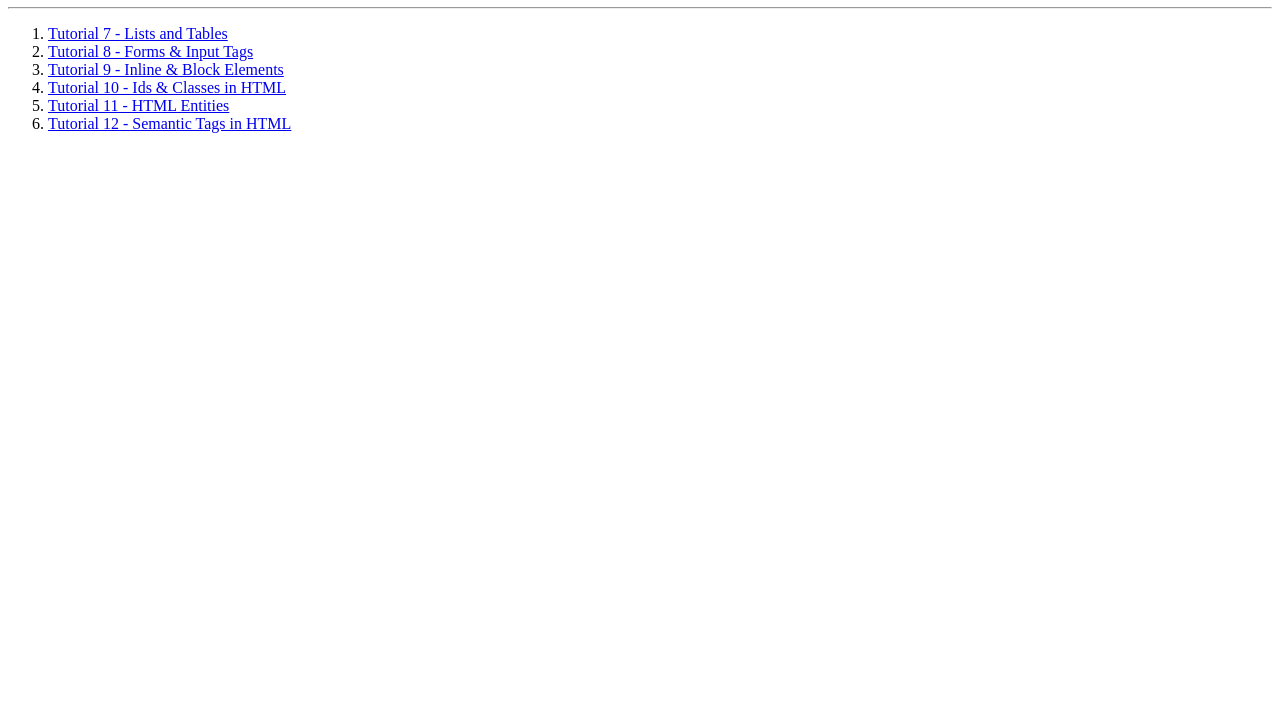
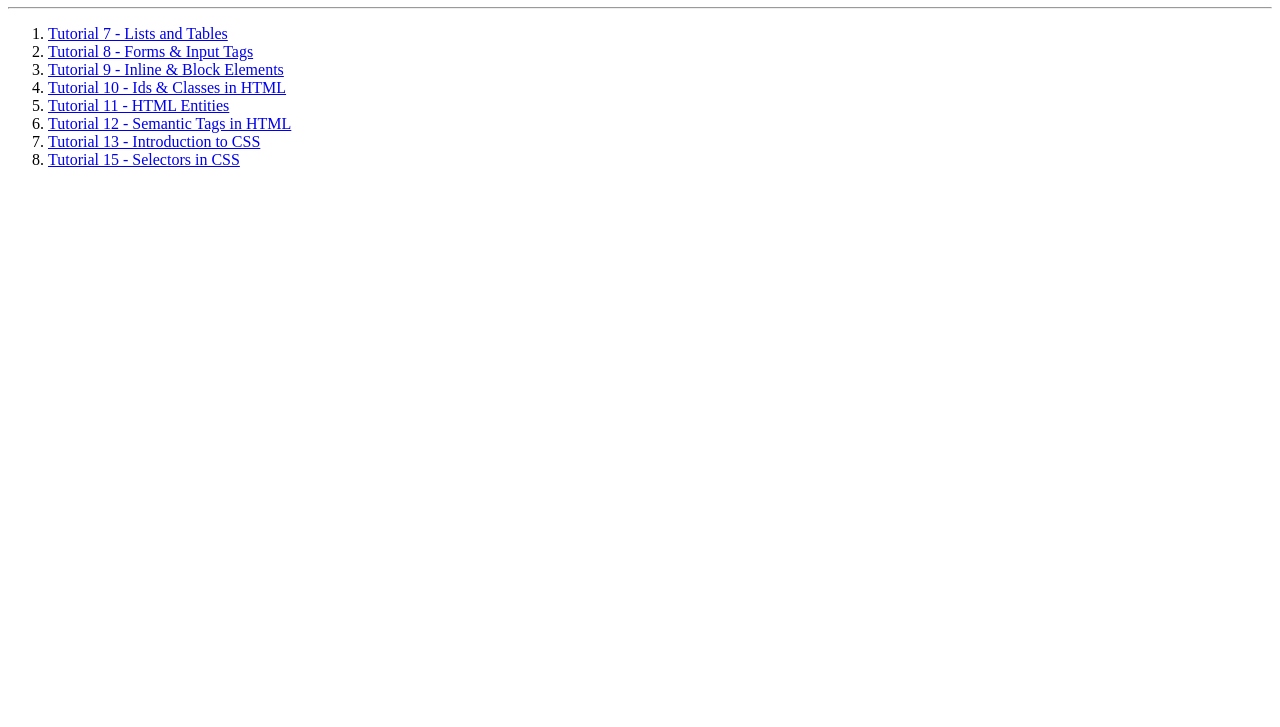
Before and after one commit to Vssomani/Training, a plain HTML site: page index.html in a window 1280 px wide. Shown: the part 73-800 px from the top of the page. Drawn offline with Linux system fonts and the light colour scheme.

Commit message:
Update index.html

```diff
--- a/index.html
+++ b/index.html
@@ -20,6 +20,9 @@
         <li><a href=tutorial10.html>Tutorial 10 - Ids & Classes in HTML</a></li>
         <li><a href=tutorial11.html>Tutorial 11 - HTML Entities</a></li>
         <li><a href=tutorial12.html>Tutorial 12 - Semantic Tags in HTML</a></li>
+        <li><a href=tutorial13.html>Tutorial 13 - Introduction to CSS</a></li>
+        <li><a href=tutorial15.html>Tutorial 15 - Selectors in CSS</a></li>
+
 
 
     </ol>
```
